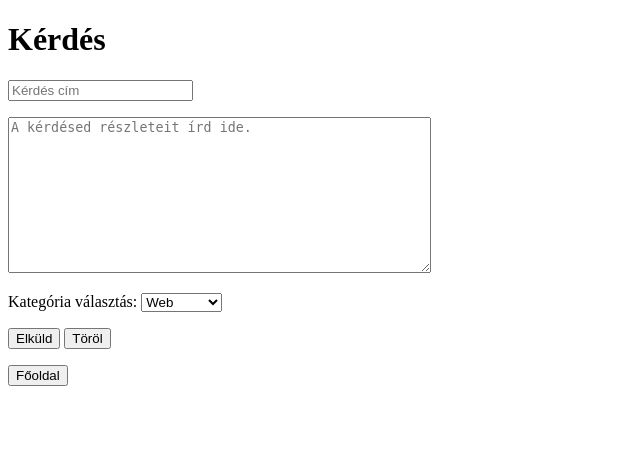
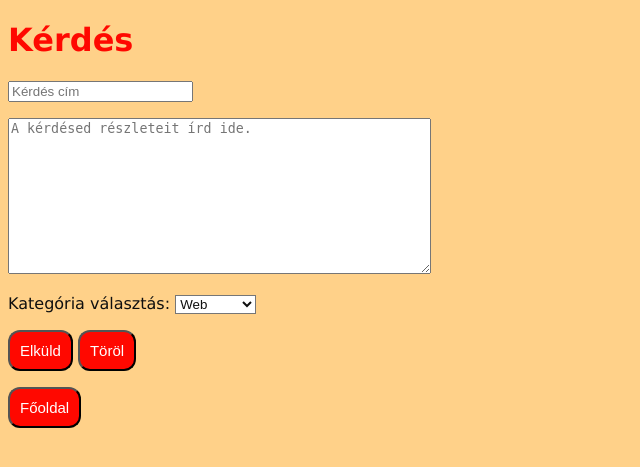
Before and after one commit to nikolettlakos/questiondiary, a Flask app: page /ask_question in a window 1280 px wide. Shown: the top 467 px of the page, without its empty margins (0-640 px from the left). Run offline with Flask 2, Linux system fonts and the light colour scheme.

Commit message:
Added basic css style for everything.

```diff
--- a/question.csv
+++ b/question.csv
@@ -5,3 +5,4 @@
 Próbáltam csinálni hozzá egy function-t, ami ha törlődik egy válasz, akkor a többi létezőnek az ID-ját -1-el csökkenti. Így működik, viszont sokszor az ID-juk ugyanaz lesz a válaszoknak. Egyébként így is működik valamiért, mert ha utána szerkesztem az egyiket vagy törlöm, akkor nem törli vagy szerkeszti vele együtt a többi azonos ID-jüt. ",Web,Tue Jan  9 12:07:24 2018
 4,Hogy alakítsunk át egy csv file-t rendes adatbázissá?,"Létező csv file-okat szeretnék adatbázisba rendezni, úgy hogy ne vesszenek el az adatok belőle. ",Adatbázis,Tue Jan  9 20:55:03 2018
 5,Adatbázis kezelés,"Hol nyitom meg? Hol kezelem ezeket pontosan? A terminálba mindig be kell írnom egy parancssort, hogy működjön, vagy nem szükséges? (Pl: virtualenv)",Adatbázis,Tue Jan  9 20:58:51 2018
+6,Project kezdés ,Mi a menete egy új project elkezdésének? ,Egyéb,Wed Jan 10 13:08:14 2018
--- /dev/null
+++ b/static/style.css
@@ -0,0 +1,27 @@
+body {
+    background-color: #ffd189;
+    align-items: center;
+    font-family: 'Lucida Grande', 'Lucida Sans Unicode', 'Geneva', 'Verdana', sans-serif;
+}
+h1, h2 {
+    color: #ff0800
+}
+
+button {
+    background-color: #ff0800;
+    border-radius: 12px;
+    color: white;
+    padding: 10px;
+    text-align: center;
+    font-size: 15px;
+    cursor: pointer;
+}
+
+select {
+    background-color: white;
+}
+
+#text, a {
+    color: #0f0f0f;
+    text-decoration: none;
+}
--- a/templates/ask_a_question_form.html
+++ b/templates/ask_a_question_form.html
@@ -3,14 +3,15 @@
 <head>
     <meta charset="UTF-8">
     <title>Kérdés</title>
+    <link rel="stylesheet" href="../static/style.css">
 </head>
 <body>
 <h1>Kérdés</h1>
 <form action="" method="post">
     <input type="text" required name="question_title" placeholder="Kérdés cím">
     <p><textarea required name="question_detail" rows="10" cols="50" placeholder="A kérdésed részleteit írd ide."></textarea></p>
-    Kategória választás:
-    <select title="category" required name="category">
+    <label id="text">Kategória választás:</label>
+    <select title="category" required name="category" id="text">
         <option value="Web">Web</option>
         <option value="Adatbázis">Adatbázis</option>
         <option value="Python">Python</option>
--- a/templates/homepage.html
+++ b/templates/homepage.html
@@ -3,6 +3,7 @@
 <head>
     <meta charset="UTF-8">
     <title>Homepage</title>
+    <link rel="stylesheet" href="../static/style.css">
 </head>
 <body>
 <h1>Főoldal</h1>
--- a/templates/question_details.html
+++ b/templates/question_details.html
@@ -3,6 +3,7 @@
 <head>
     <meta charset="UTF-8">
     <title>Téma</title>
+    <link rel="stylesheet" href="../static/style.css">
 </head>
 <body>
 <h1>
--- a/templates/write_an_answer_form.html
+++ b/templates/write_an_answer_form.html
@@ -3,6 +3,7 @@
 <head>
     <meta charset="UTF-8">
     <title>Válasz</title>
+    <link rel="stylesheet" href="../static/style.css">
 </head>
 <body>
 <h1>Válasz írás</h1>
```
